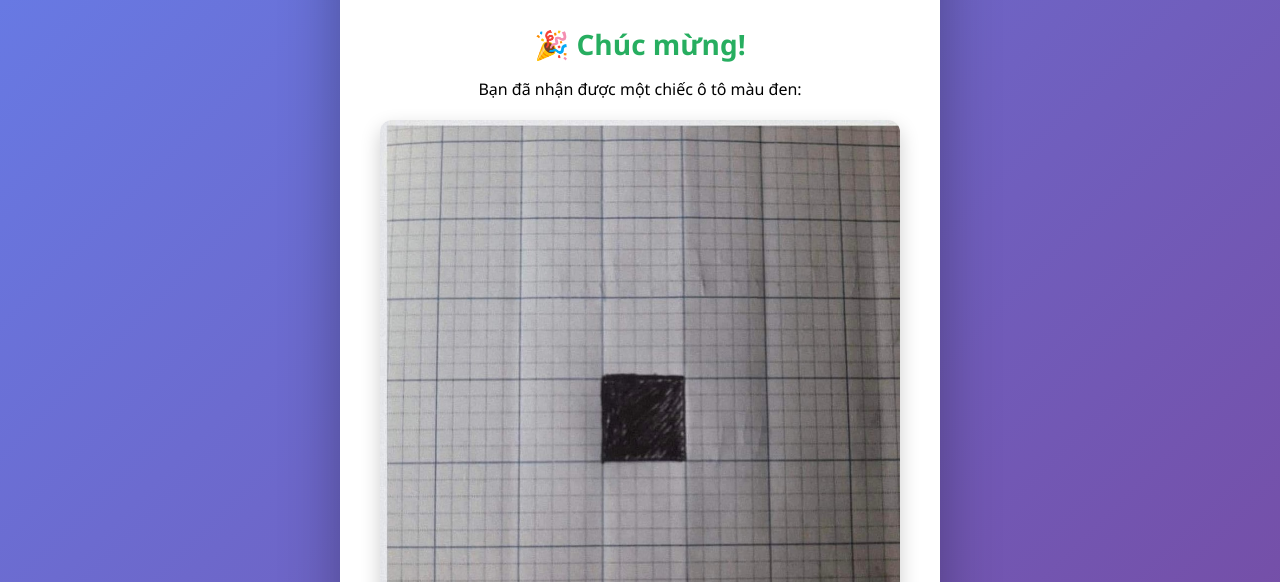
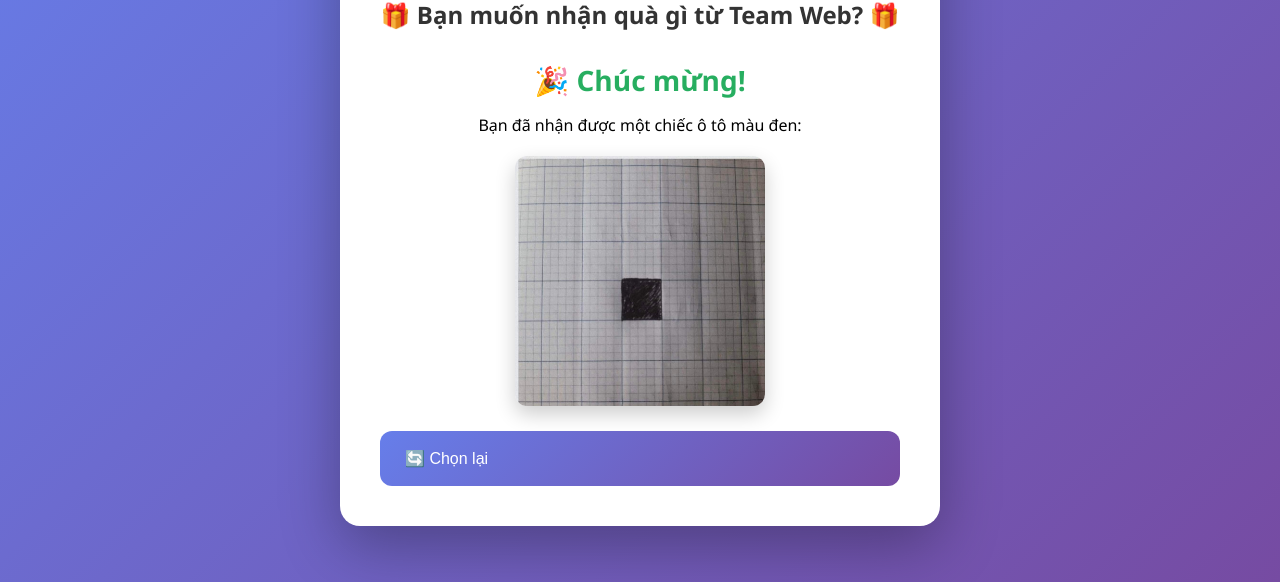
Before and after one commit to lqttdz611/choose_gift, a plain HTML site: page index.html in a window 1280 px wide. Both pictures are taken after a click on the button "🚗 Một chiếc ô tô màu đen". Shown: the part 218-800 px from the top of the page. Drawn offline with Linux system fonts and the light colour scheme.

Commit message:
fix: adjust image gift height

```diff
--- a/style.css
+++ b/style.css
@@ -184,6 +184,8 @@ h1 {
 
 .result img {
   max-width: 100%;
+  max-height: 250px;
+  object-fit: contain;
   border-radius: 12px;
   margin-top: 20px;
   box-shadow: 0 8px 20px rgba(0, 0, 0, 0.2);
```
